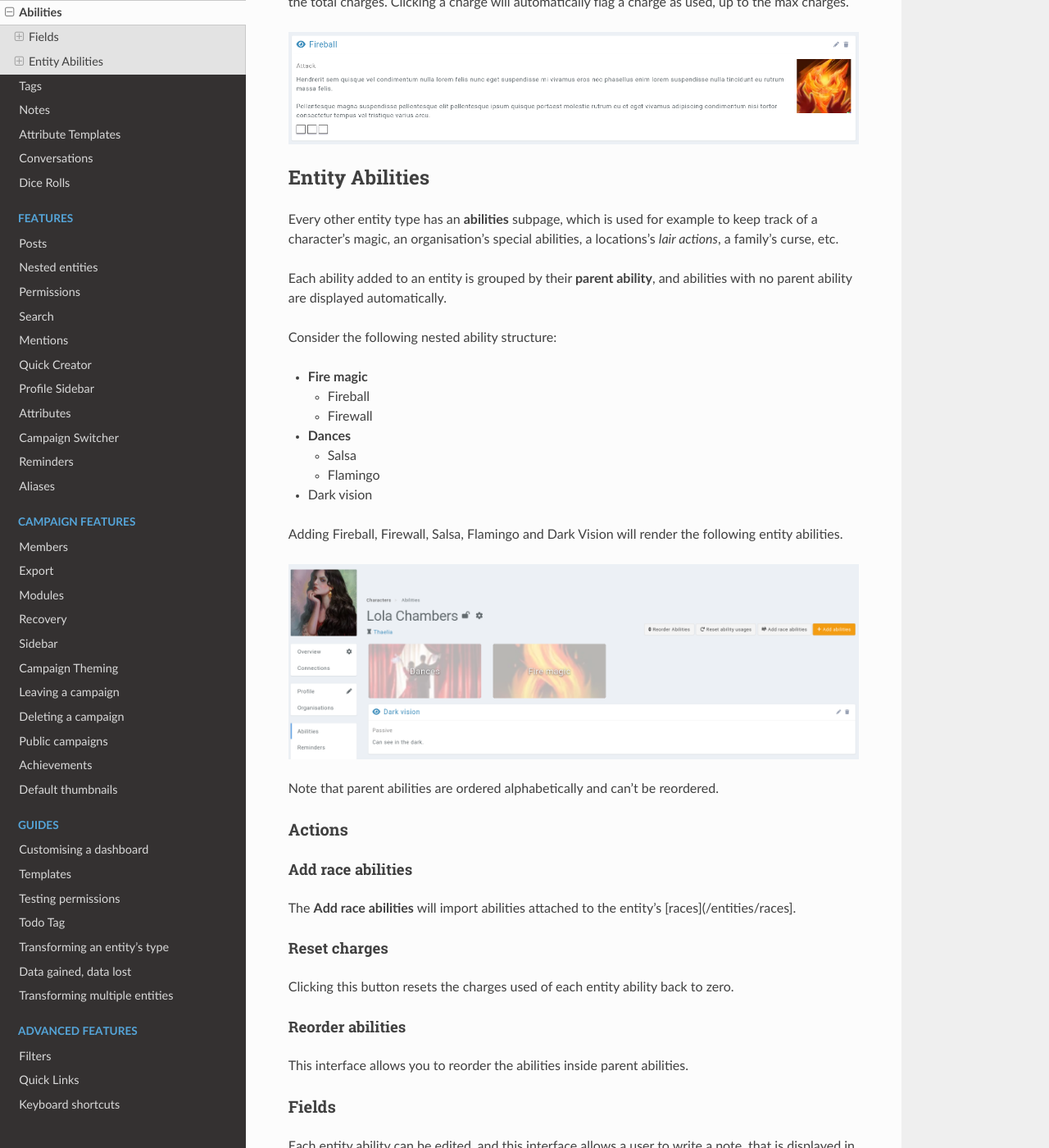
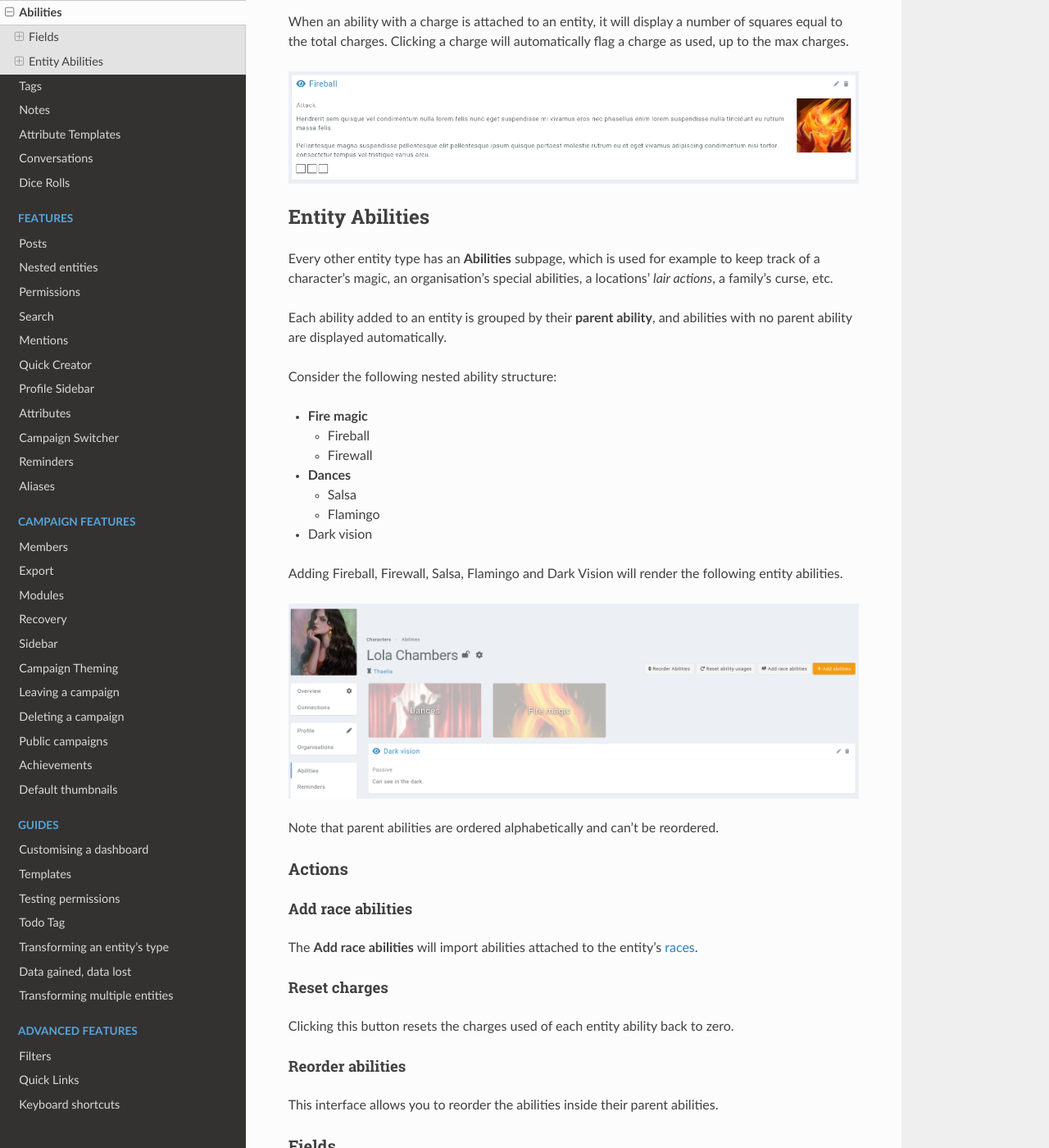
Before and after one commit to owlchester/kanka-docs, a Sphinx documentation site: the page built from docs/source/entities/abilities.md, in a window 1280 px wide and 1400 px high, scrolled down 443 px. Shown: the whole window at 82% size. Built offline with Sphinx 7.4.7 and the Read the Docs theme 2.0.0, drawn with Linux system fonts in a browser that asks for light colours; some of the changed text lies outside the part shown.

Commit message:
Abilities doc

```diff
--- a/docs/source/entities/abilities.md
+++ b/docs/source/entities/abilities.md
@@ -15,7 +17,7 @@ When an ability with a charge is attached to an entity, it will display a number
 
 ## Entity Abilities
 
-Every other entity type has an **abilities** subpage, which is used for example to keep track of a character's magic, an organisation's special abilities, a locations's _lair actions_, a family's curse, etc.
+Every other entity type has an **Abilities** subpage, which is used for example to keep track of a character's magic, an organisation's special abilities, a locations' _lair actions_, a family's curse, etc.
 
 Each ability added to an entity is grouped by their **parent ability**, and abilities with no parent ability are displayed automatically.
 
@@ -39,7 +41,7 @@ Note that parent abilities are ordered alphabetically and can't be reordered.
 
 #### Add race abilities
 
-The **Add race abilities** will import abilities attached to the entity's [races](/entities/races].
+The **Add race abilities** will import abilities attached to the entity's [races](/entities/races).
 
 #### Reset charges
 
@@ -47,7 +49,7 @@ Clicking this button resets the charges used of each entity ability back to zero
 
 #### Reorder abilities
 
-This interface allows you to reorder the abilities inside parent abilities.
+This interface allows you to reorder the abilities inside their parent abilities.
 
 
 ### Fields
```
Also changed, not shown: other parts of docs/source/entities/abilities.md (+2 -0 lines).
